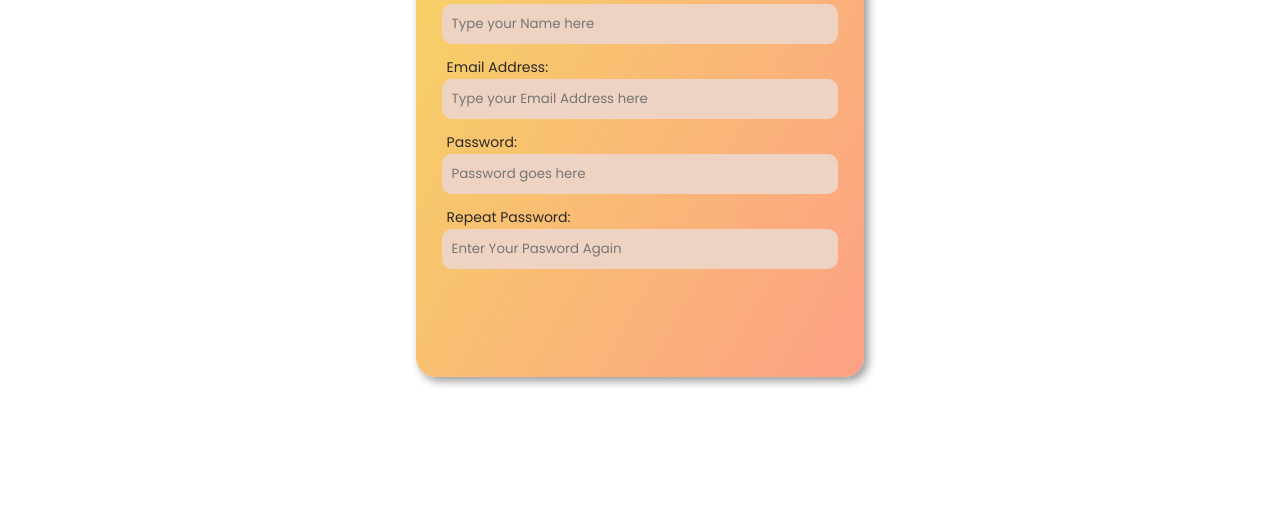
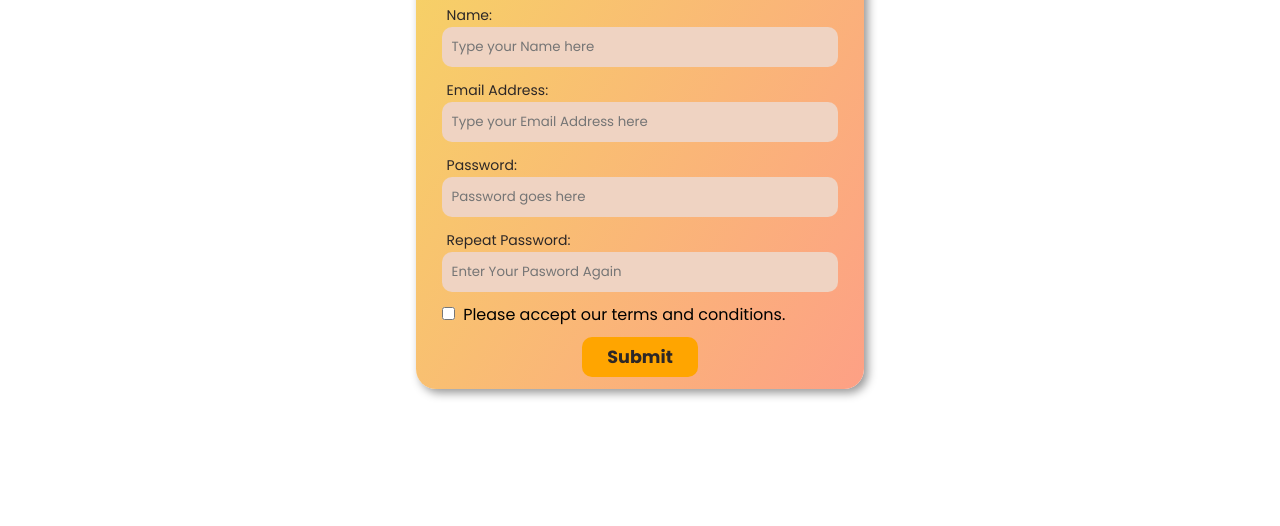
Before and after one commit to yashpar1218/mern_login_oauth, a website: page public/register.html in a window 1280 px wide. Shown: the part 274-800 px from the top of the page. Drawn offline with Linux system fonts and the light colour scheme.

Commit message:
finished register page(styles)

```diff
--- a/public/register.html
+++ b/public/register.html
@@ -1,5 +1,6 @@
 <!DOCTYPE html>
 <html lang="en">
+
 <head>
     <meta charset="UTF-8">
     <meta name="viewport" content="width=device-width, initial-scale=1.0">
@@ -7,6 +8,7 @@
     <link rel="stylesheet" href="style.css">
 
 </head>
+
 <body>
     <header>
         <nav>
@@ -27,34 +29,48 @@
         <div class="regSter">
             <div class="inner">
                 <h4 class="heading">Register</h4>
+                <div class="para">
+                    <p>Welcome to our website! </p>
                     <div class="namel">
                         <label for="for"> Name:</label>
                         <div class="contain">
                             <input type="text" id="name" name="for" class="name2" placeholder="Type your Name here">
                         </div>
+                    </div>
                     <div class="emailAddress1">
                         <label for="for"> Email Address:</label>
                         <div class="contain">
-                        <input type="email2" id="email2" name="for" class="emailaddress" placeholder="Type your Email Address here">
+                            <input type="email2" id="email2" name="for" class="emailaddress"
+                                placeholder="Type your Email Address here">
                         </div>
                     </div>
                     <div class="password1">
                         <label for="for"> Password:</label>
                         <div class="contain">
-                        <input type="password" id="password23" name="for" class="passwordfield" placeholder="Password goes here">
+                            <input type="password" id="password23" name="for" class="passwordfield"
+                                placeholder="Password goes here">
                         </div>
 
                     </div>
                     <div class="password1">
                         <label for="for"> Repeat Password:</label>
                         <div class="contain">
-                        <input type="password" id="password32" name="for" class="passwordfield" placeholder="Enter Your Pasword Again">
+                            <input type="password" id="password32" name="for" class="passwordfield"
+                                placeholder="Enter Your Pasword Again">
 
                         </div>
 
+                    </div>
+                    <div class="terms">
+                        <input type="checkbox" name="" id=""> &nbsp;Please accept our terms and conditions.
+                    </div>
+                    <div class="submitButton">
+                        <button type="submit" class="submit">Submit</button>
+                    </div>
                 </div>
             </div>
         </div>
     </main>
 </body>
+
 </html>
--- a/public/style.css
+++ b/public/style.css
@@ -174,7 +174,7 @@ main{
 }
 .regSter{
     width: 35%;
-    height: 60%;
+    height: fit-content;
     background-image: linear-gradient(120deg, #f6d365 0%, #fda085 100%);
     border-radius: 20px;
     padding: 1% 2%;
@@ -182,6 +182,19 @@ main{
     display: flex;
 
 }
+.regSter:hover{
+    cursor: pointer;
+    box-shadow: 10px 10px 10px rgba(0, 0, 0, 0.2);
+    transform: scale(1.08);
+    transition: all 0.5s ease-in-out;
+
+}
+.regSter:focus-within{
+    transform: scale(1.08);
+    box-shadow: 10px 10px 10px rgba(0, 0, 0, 0.2);
+    transition: all 0.5s ease-in-out;
+}
+
 .inner{
     width: 100%;
     height: 100%;
@@ -191,6 +204,11 @@ main{
 
 
 
+}
+.para{
+    display: flex;
+    flex-direction: column;
+    gap: 10px;
 }
 .heading{
     color: #2c2727;
@@ -218,7 +236,7 @@ main{
 
 .emailAddress1{
     position: relative;
-    top: 10px;
+    /* top: 10px; */
 }
 label{
     color: #2c2727;
@@ -227,9 +245,30 @@ label{
 }
 .password1{
     position: relative;
-    top: 20px;
+    /* top: 20px; */
 }
 .inner :nth-child(5){
     position: relative;
-    top: 30px;
+    /* top: 30px; */
 }
+.submitButton{
+    align-self: center;
+}
+.submitButton button{
+    width: 9vw;
+    height: 5vh;
+    background-color: orange;
+    border: none;
+    border-radius: 10px;
+    color: #2c2727;
+    font-size: 1.1rem;
+    font-weight: bold;
+    transition-duration: 0.5s;
+}
+.submitButton button:hover{
+    background-color: #c07709;
+    cursor: pointer;
+    color: white;
+    transform: scale(1.1);
+    transition-duration: 1s;
+}
```
Lines whose indentation alone changed are shown as unchanged.
